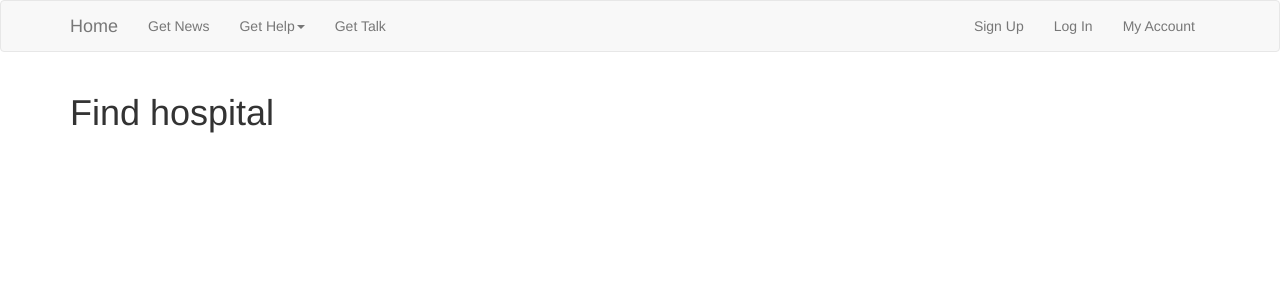
After one commit to crescents720/Team03-COVIDCoach, a Flask app: page /find in a window 1280 px wide. The commit adds this page. Shown: the top 300 px of the page. Run offline with Flask 2, Linux system fonts and the light colour scheme; some libraries are stand-ins or nearby versions.

Commit message:
add basic find hospital page to the whole website

```diff
--- a/app/routes.py
+++ b/app/routes.py
@@ -59,6 +59,10 @@ def instruction_page():
     title = 'COVID Coach Get Help'
     return render_template('help.html', title=title)
 
+@app.route('/find')
+def find_page():
+    title = 'COVID Coach Get Help'
+    return render_template('find.html', title=title)
 
 @app.route('/board')
 def board_page():
--- /dev/null
+++ b/app/templates/find.html
@@ -0,0 +1,5 @@
+{% extends 'base.html' %}
+
+{% block app_content %}
+<h1>Find hospital </h1>
+{% endblock %}
--- a/app/templates/navbar.html
+++ b/app/templates/navbar.html
@@ -21,7 +21,7 @@
           <a href="#" class="dropdown-toggle" data-toggle="dropdown" role="button" aria-haspopup="true" aria-expanded="false">Get Help<span class="caret"></span></a>
           <ul class="dropdown-menu">
             <li class="{% if request.endpoint == 'instruction_page' %}active{% endif %}"><a href="{{ url_for('instruction_page') }}">COVID Instructions</a></li>
-            <li><a href="#">Find closet hospital</a></li>
+            <li class="{% if request.endpoint == 'find_page' %}active{% endif %}"><a href="{{ url_for('find_page') }}">Find closet hospital</a></li>
           </ul>
         </li>
            <li class="{% if request.endpoint == 'board_page' %}active{% endif %}">
```
